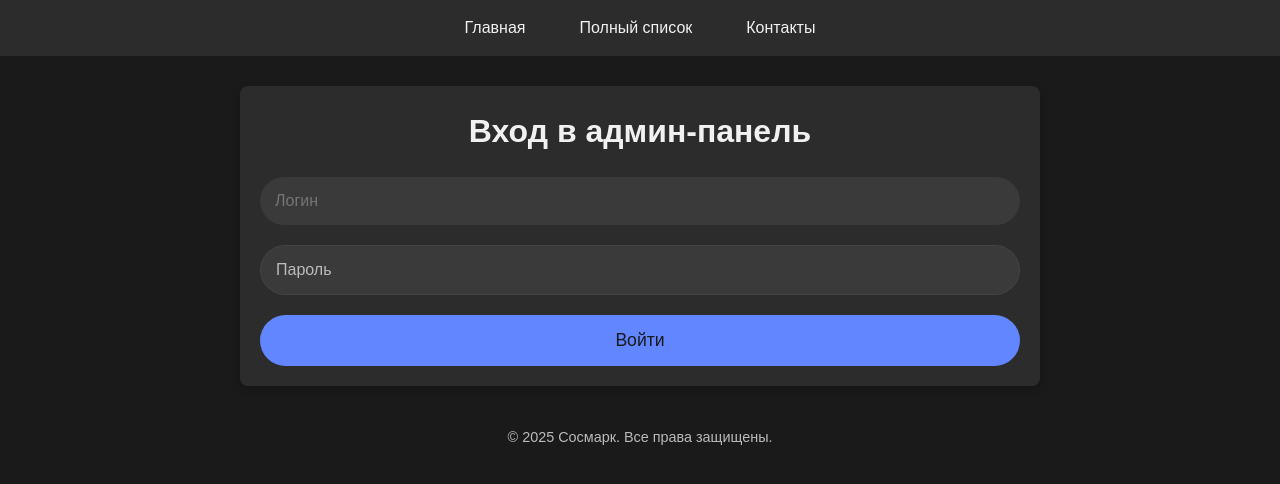
After one commit to SlidrusForeal/blacklistnew, a Flask app: page /admin/login in a window 1280 px wide. The commit adds this page. Shown: the top 484 px of the page. Run offline with Flask 3, Linux system fonts and the light colour scheme.

Commit message:
Add files via upload

```diff
--- a/app.py
+++ b/app.py
@@ -1,11 +1,117 @@
 # app.py
-from flask import Flask, render_template, request, redirect, url_for, abort, flash
+from flask import Flask, render_template, request, redirect, url_for, session, flash, jsonify
+from flask_sqlalchemy import SQLAlchemy
+from flask_login import LoginManager, UserMixin, login_user, login_required, logout_user, current_user
+from werkzeug.security import generate_password_hash, check_password_hash
+import json
+from datetime import datetime
 from blacklist import BLACKLIST, BLACKLIST_DATA
-from datetime import datetime
 
+# Flask и настройка базы данных
 app = Flask(__name__)
-app.secret_key = "aYmi2Tfq1kbW-OlU8-r7cJO1p"  # required for flashing messages
+app.secret_key = "aYmi2Tfq1kbW-OlU8-r7cJO1p"
+app.config['SQLALCHEMY_DATABASE_URI'] = 'mysql+pymysql://u3085459_default:oblOL1HlVCo9g99Q@localhost/u3085459_users'
+app.config['SQLALCHEMY_TRACK_MODIFICATIONS'] = False
+db = SQLAlchemy(app)
 
+# Настройка Flask-Login
+login_manager = LoginManager()
+login_manager.init_app(app)
+
+# Модель Role
+class Role(db.Model):
+    id = db.Column(db.Integer, primary_key=True)
+    name = db.Column(db.String(50), unique=True)
+
+    def __repr__(self):
+        return f'<Role {self.name}>'
+
+# Модель User, расширяющая UserMixin для работы с Flask-Login
+class User(UserMixin, db.Model):
+    id = db.Column(db.Integer, primary_key=True)
+    username = db.Column(db.String(100), unique=True, nullable=False)
+    password = db.Column(db.String(200), nullable=False)
+    role_id = db.Column(db.Integer, db.ForeignKey('role.id'), nullable=False)
+    role = db.relationship('Role', backref=db.backref('users', lazy=True))
+
+    def __repr__(self):
+        return f'<User {self.username}>'
+
+    def check_password(self, password):
+        return check_password_hash(self.password, password)
+
+# Загрузка пользователя для Flask-Login
+@login_manager.user_loader
+def load_user(user_id):
+    return User.query.get(int(user_id))
+
+# Маршрут для управления черным списком (доступен только для Owner и Admin)
+@app.route("/admin/manage_blacklist", methods=["GET", "POST"])
+@login_required
+def manage_blacklist():
+    if current_user.role.name not in ['Owner', 'Admin']:
+        flash("Доступ ограничен. Только Owner и Admin могут управлять черным списком.", "danger")
+        return redirect(url_for("index"))
+
+    if request.method == "POST":
+        uuid = request.form['uuid']
+        description = request.form['description']
+        action = request.form['action']  # "add" или "remove"
+
+        # Работа с файлом uuid_list.json
+        try:
+            with open('uuid_list.json', 'r+') as file:
+                data = json.load(file)
+                if action == 'add':
+                    data.append({"uuid": uuid, "description": description})
+                elif action == 'remove':
+                    data = [item for item in data if item["uuid"] != uuid]
+                file.seek(0)
+                json.dump(data, file)
+                file.truncate()  # обрезаем остатки старого содержимого
+        except FileNotFoundError:
+            # Если файла нет, создадим его
+            data = [{"uuid": uuid, "description": description}] if action == 'add' else []
+            with open('uuid_list.json', 'w') as file:
+                json.dump(data, file)
+
+        flash(f"UUID {uuid} успешно {action} в черный список.", "success")
+        return redirect(url_for('manage_blacklist'))
+
+    # Отображение текущих данных из uuid_list.json
+    try:
+        with open('uuid_list.json', 'r') as file:
+            blacklist = json.load(file)
+    except FileNotFoundError:
+        blacklist = []
+
+    return render_template('admin_manage_blacklist.html', blacklist=blacklist)
+
+# Маршрут для добавления/редактирования описания (доступны Owner, Admin, Moderator)
+@app.route("/admin/add_description/<uuid>", methods=["GET", "POST"])
+@login_required
+def add_description(uuid):
+    if current_user.role.name not in ['Owner', 'Admin', 'Moderator']:
+        flash("Доступ ограничен. Только Owner, Admin или Moderator могут добавлять описание.", "danger")
+        return redirect(url_for("index"))
+
+    if request.method == "POST":
+        description = request.form['description']
+        with open('uuid_list.json', 'r+') as file:
+            data = json.load(file)
+            for item in data:
+                if item["uuid"] == uuid:
+                    item["description"] = description
+                    break
+            file.seek(0)
+            json.dump(data, file)
+            file.truncate()
+        flash(f"Описание для UUID {uuid} успешно добавлено.", "success")
+        return redirect(url_for('manage_blacklist'))
+
+    return render_template('admin_add_description.html', uuid=uuid)
+
+# Основной маршрут
 @app.route("/", methods=["GET", "POST"])
 def index():
     result = None
@@ -21,7 +127,7 @@ def index():
                     "message": f"{nickname}, поздравляем – вы в ЧС!",
                     "color": "red"
                 }
-                # Here you might add additional celebration logic
+                # Дополнительная логика (например, конфетти) может быть добавлена здесь
             else:
                 result = {
                     "message": f"{nickname}, вы не в ЧС! Возможно, вы сменили ник?",
@@ -29,20 +135,48 @@ def index():
                 }
     return render_template("index.html", result=result, nickname=nickname)
 
-
 @app.route("/fullist")
 def fullist():
-    # Sort the blacklist alphabetically by player name (using the full data)
+    # Сортируем полный список по имени игрока (без учёта регистра)
     sorted_list = sorted(BLACKLIST_DATA, key=lambda x: x["name"].lower())
     return render_template("fullist.html", players=sorted_list)
-
 
 @app.route("/contacts")
 def contacts():
     return render_template("contacts.html")
 
+# Маршруты для авторизации в админ-панели
+@app.route("/admin/login", methods=["GET", "POST"])
+def admin_login():
+    if request.method == "POST":
+        username = request.form.get("username")
+        password = request.form.get("password")
+        user = User.query.filter_by(username=username).first()
+        if user and user.check_password(password):
+            login_user(user)
+            flash("Вы успешно вошли в админ-панель.", "success")
+            return redirect(url_for("admin_panel"))
+        else:
+            flash("Неверный логин или пароль.", "danger")
+    return render_template("admin_login.html")
 
-# Error Handlers
+@app.route("/admin")
+@login_required
+def admin_panel():
+    # Доступ к админ-панели разрешен только для Owner и Admin
+    if current_user.role.name not in ['Owner', 'Admin']:
+        flash("У вас нет прав для доступа к админ-панели.", "warning")
+        return redirect(url_for("index"))
+    return render_template("admin_panel.html")
+
+@app.route("/admin/logout")
+@login_required
+def admin_logout():
+    logout_user()
+    flash("Вы вышли из админ-панели.", "info")
+    return redirect(url_for("index"))
+
+# Обработчики ошибок
 @app.errorhandler(400)
 def bad_request(error):
     return render_template("400.html"), 400
@@ -63,15 +197,18 @@ def page_not_found(error):
 def server_error(error):
     return render_template("500.html"), 500
 
-# Optionally a route for offline (if your service worker uses it)
-@app.route("/offline")
-def offline():
-    return render_template("offline.html")
+# Маршрут для service worker (доступен по /sw.js)
+@app.route("/sw.js")
+def sw():
+    return app.send_static_file("service-worker.js")
 
+# Инжекция текущего года в шаблоны
 @app.context_processor
 def inject_current_year():
     return {'current_year': lambda: datetime.now().year}
 
+# Для совместимости с WSGI-серверами
+application = app
 
 if __name__ == '__main__':
     app.run(debug=True)
--- a/static/css/style.css
+++ b/static/css/style.css
@@ -404,3 +404,53 @@ main.container {
   box-shadow: 0 0 10px var(--color-accent, #6186ff);
   background-color: #444;
 }
+
+/* Общие стили для инпутов */
+.input-group {
+    margin-bottom: 20px;
+    width: 100%;
+    display: flex;
+    flex-direction: column;
+}
+
+.input-group input[type="password"] {
+    width: 100%;
+    padding: 15px;
+    border: 1px solid #444;
+    border-radius: 50px;
+    background-color: #3a3a3a;
+    color: var(--color-text, #f1f1f1);
+    font-size: 1rem;
+    transition: box-shadow 0.3s ease-in-out, border-color 0.3s ease-in-out;
+    outline: none;
+}
+
+.input-group input[type="password"]::placeholder {
+    color: #bbb;
+}
+
+/* Стиль при фокусе на поле ввода */
+.input-group input[type="password"]:focus {
+    border-color: var(--color-accent, #6186ff);
+    box-shadow: 0 0 10px var(--color-accent, #6186ff);
+    background-color: #444;
+}
+
+/* Стиль для кнопки */
+.btn-check {
+    width: 100%;
+    padding: 15px;
+    background-color: var(--color-accent, #6186ff);
+    color: var(--color-bg, #1a1a1a);
+    font-size: 1.1rem;
+    border: none;
+    border-radius: 50px;
+    cursor: pointer;
+    transition: background-color 0.3s ease-in-out, transform 0.3s ease-in-out;
+    animation: fadeIn 0.5s ease-in-out;
+}
+
+.btn-check:hover {
+    background-color: #75c1ff;
+    transform: translateY(-3px);
+}
--- /dev/null
+++ b/templates/admin_login.html
@@ -0,0 +1,18 @@
+{% extends "base.html" %}
+
+{% block title %}Вход в админ-панель{% endblock %}
+
+{% block content %}
+<main class="container">
+  <h1>Вход в админ-панель</h1>
+  <form action="{{ url_for('admin_login') }}" method="POST">
+    <div class="input-group">
+      <input type="text" name="username" placeholder="Логин" required>
+    </div>
+    <div class="input-group">
+      <input type="password" name="password" placeholder="Пароль" required>
+    </div>
+    <button type="submit" class="btn-check">Войти</button>
+  </form>
+</main>
+{% endblock %}
```
Also changed, not shown: passenger_wsgi.py (added, +12 -0 lines), templates/admin_add_description.html (added, +13 -0 lines), templates/admin_manage_blacklist.html (added, +26 -0 lines), templates/admin_panel.html (added, +12 -0 lines).
